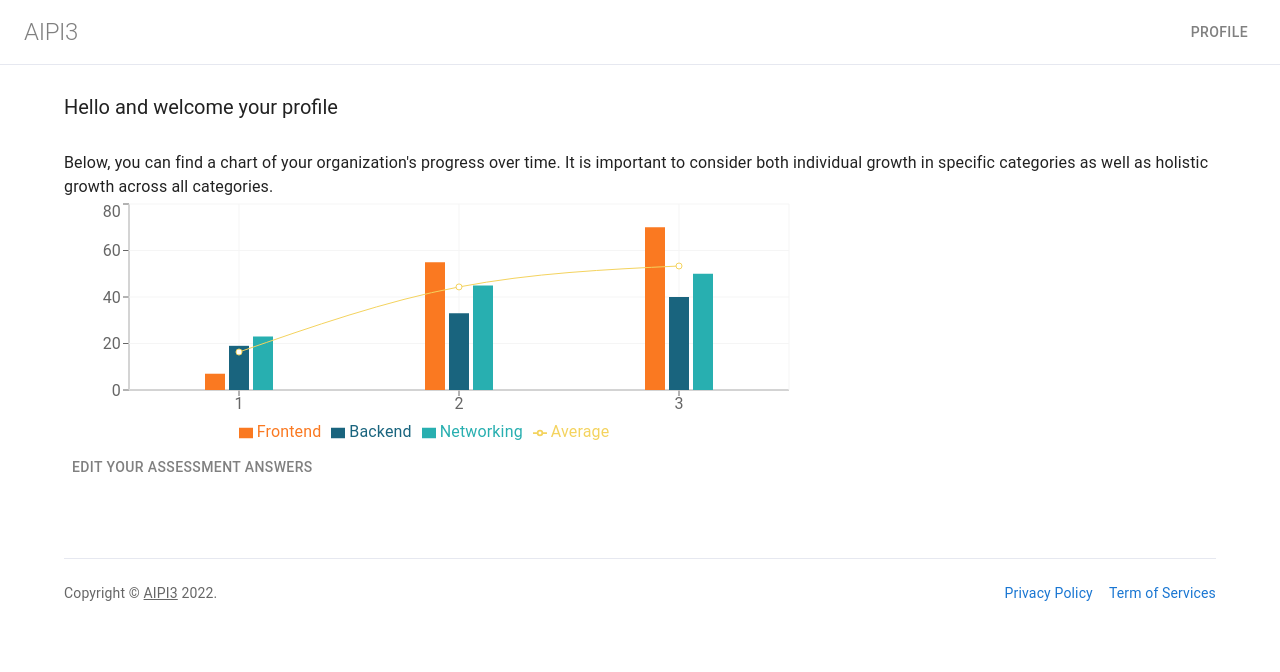
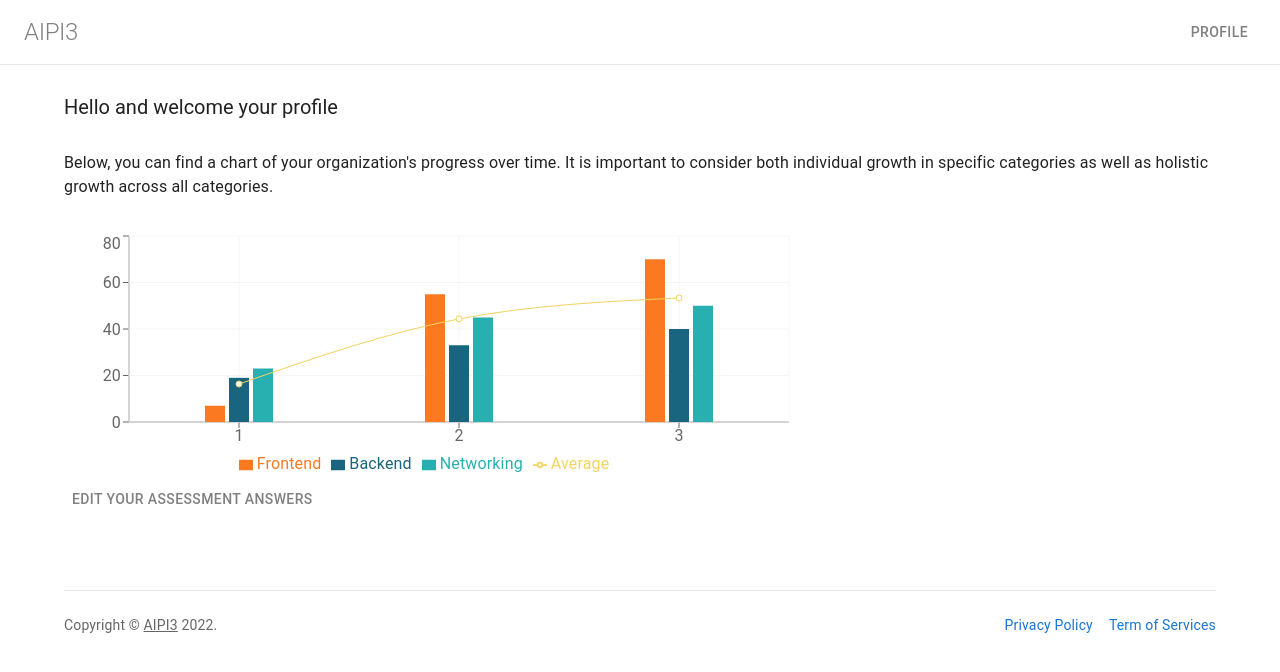
Before and after one commit to CSCI-401-AIPI3/aipi_frontend, a React (Create React App) app in the folder frontend/: page /profile in a window 1280 px wide. Shown: the top 672 px of the page. Built offline with nearby package versions, Linux system fonts and the light colour scheme; the HTML template or start-up script is replaced by a standard one.

Commit message:
profile chart padding

```diff
--- a/frontend/src/routes/Profile.js
+++ b/frontend/src/routes/Profile.js
@@ -57,7 +57,7 @@
       <Typography sx={{ mb: 4, fontSize: "1.25rem" }} variant="h3">
         Hello and welcome your profile
       </Typography>
-      <Typography>
+      <Typography pb={4}>
         Below, you can find a chart of your organization's progress over time.
         It is important to consider both individual growth in specific
         categories as well as holistic growth across all categories.
```
